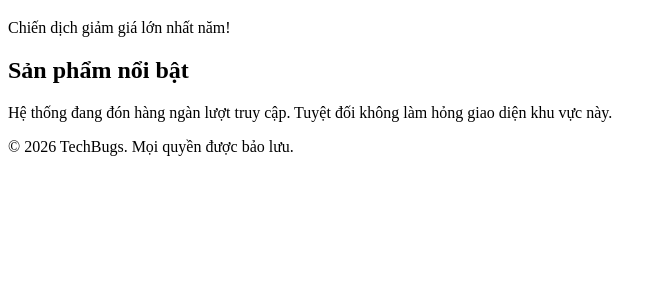
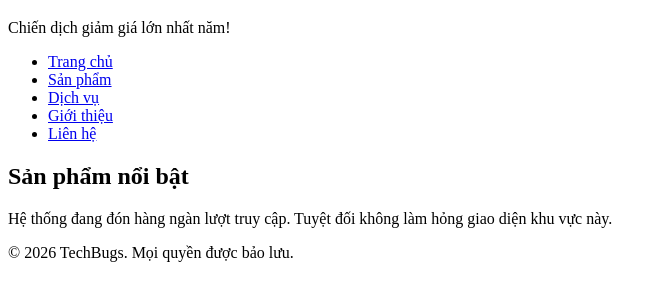
Before and after one commit to nguyenhuuthach20121990/Dieu_huong_an_toan, a plain HTML site: page index.html in a window 1280 px wide. Shown: the part 61-362 px from the top of the page, without its empty margins (0-667 px from the left). Drawn offline with Linux system fonts and the light colour scheme.

Commit message:
them menu

```diff
--- a/index.html
+++ b/index.html
@@ -11,6 +11,15 @@
     <header>
         <h1>TechBugs</h1>
         <p>Chiến dịch giảm giá lớn nhất năm!</p>
+        <nav>
+            <ul>
+                <li><a href="#">Trang chủ</a></li>
+                <li><a href="#">Sản phẩm</a></li>
+                <li><a href="#">Dịch vụ</a></li>
+                <li><a href="#">Giới thiệu</a></li>
+                <li><a href="#">Liên hệ</a></li>
+            </ul>
+        </nav>
     </header>
 
     <main>
```
Also changed, not shown: 2 other files.
